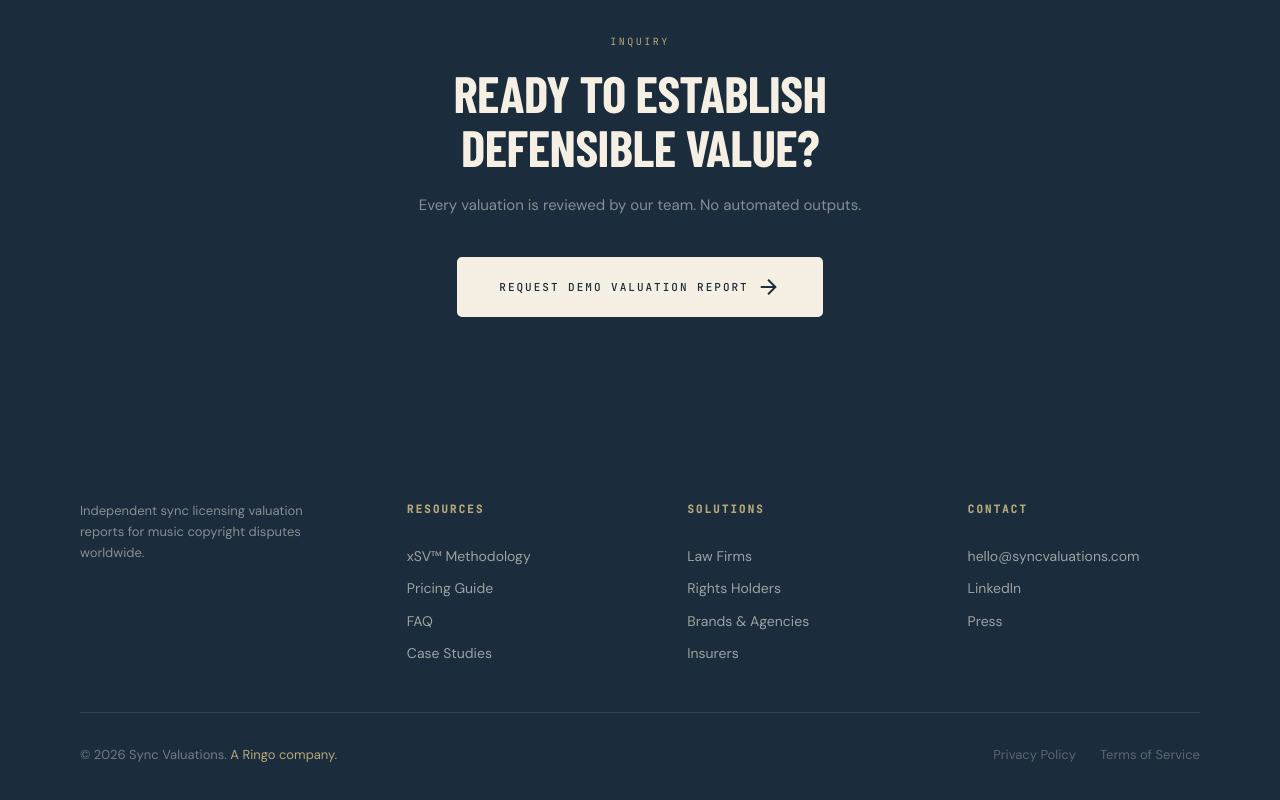
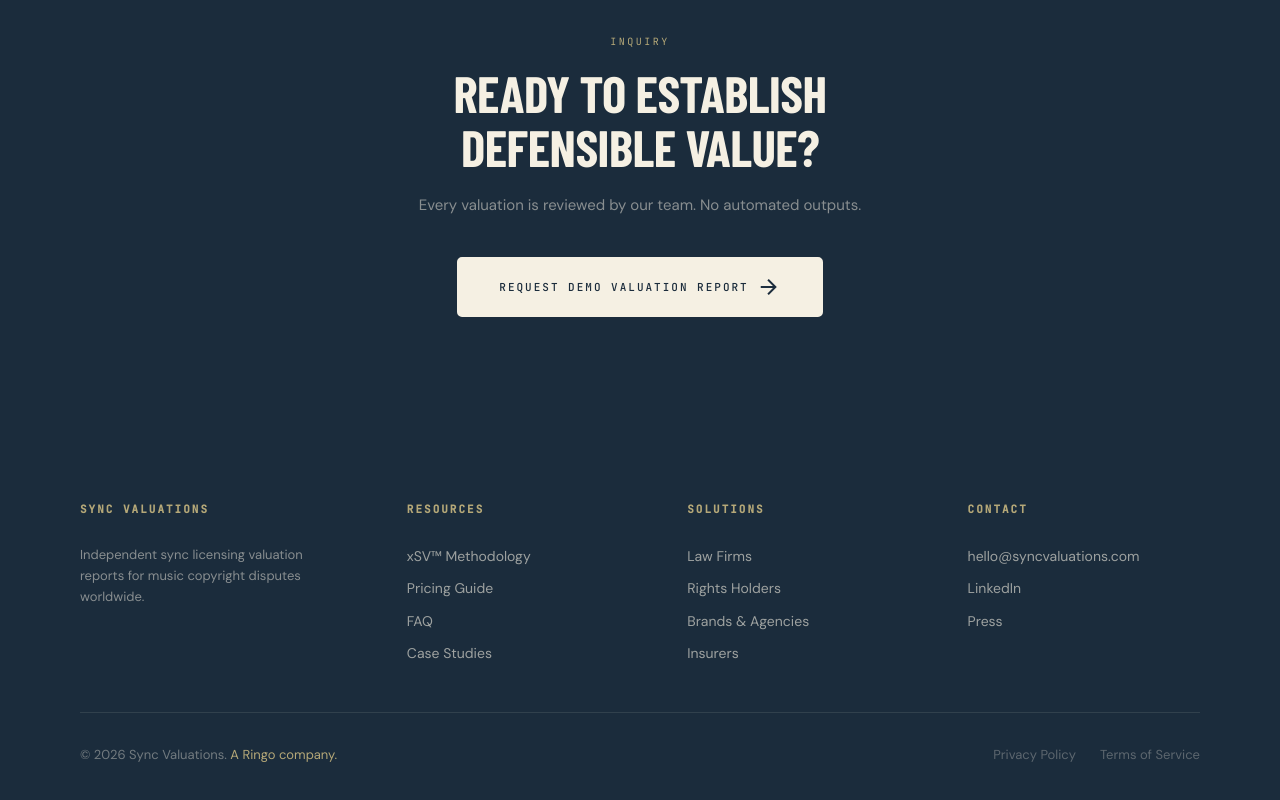
Before and after one commit to marcel-ship-it/sync-valuations, a website: page index.html in a window 1280 px wide. Shown: the part 6689-7489 px from the top of the page. Drawn offline with nearby package versions, Linux system fonts and the light colour scheme; a web font is replaced by a local one.

Commit message:
Fix footer: brand name was hidden

```diff
--- a/index.html
+++ b/index.html
@@ -1525,7 +1525,14 @@ body {
   display: block;
 }
 .footer-brand-name {
-  display: none;
+  display: block;
+  font-family: 'JetBrains Mono', monospace;
+  font-size: 11px;
+  font-weight: 600;
+  letter-spacing: 2px;
+  text-transform: uppercase;
+  color: var(--khaki-gold);
+  margin-bottom: 16px;
 }
 .footer-brand p {
   font-size: 13px;
```
